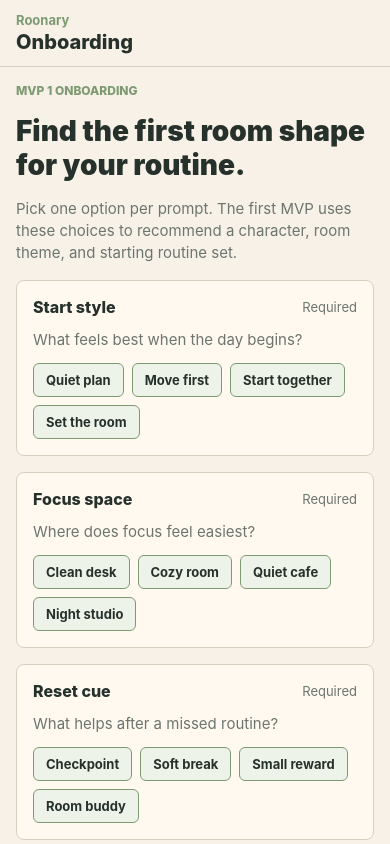
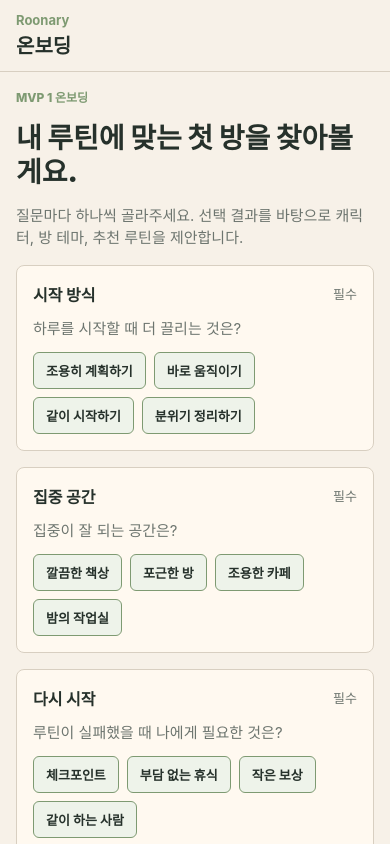
Before and after one commit to RealOil/Roonary, a React Native app: screen / in a window 390 px wide. Built offline with nearby package versions, Linux system fonts and the light colour scheme.

Commit message:
chore: set app language to Korean

```diff
--- a/App.tsx
+++ b/App.tsx
@@ -31,62 +31,62 @@ interface PersistedAppState {
   recommendation: RecommendationResult;
 }
 
-const STORAGE_KEY = 'roonary:mvp1-state';
+const STORAGE_KEY = 'roonary:mvp1-state-ko-v1';
 
 const onboardingQuestions = [
   {
     id: 'start',
-    title: 'Start style',
-    prompt: 'What feels best when the day begins?',
+    title: '시작 방식',
+    prompt: '하루를 시작할 때 더 끌리는 것은?',
     options: [
-      { id: 'planner', label: 'Quiet plan' },
-      { id: 'starter', label: 'Move first' },
-      { id: 'buddy', label: 'Start together' },
-      { id: 'cozy', label: 'Set the room' },
+      { id: 'planner', label: '조용히 계획하기' },
+      { id: 'starter', label: '바로 움직이기' },
+      { id: 'buddy', label: '같이 시작하기' },
+      { id: 'cozy', label: '분위기 정리하기' },
     ],
   },
   {
     id: 'space',
-    title: 'Focus space',
-    prompt: 'Where does focus feel easiest?',
+    title: '집중 공간',
+    prompt: '집중이 잘 되는 공간은?',
     options: [
-      { id: 'planner', label: 'Clean desk' },
-      { id: 'cozy', label: 'Cozy room' },
-      { id: 'buddy', label: 'Quiet cafe' },
-      { id: 'deep', label: 'Night studio' },
+      { id: 'planner', label: '깔끔한 책상' },
+      { id: 'cozy', label: '포근한 방' },
+      { id: 'buddy', label: '조용한 카페' },
+      { id: 'deep', label: '밤의 작업실' },
     ],
   },
   {
     id: 'reset',
-    title: 'Reset cue',
-    prompt: 'What helps after a missed routine?',
+    title: '다시 시작',
+    prompt: '루틴이 실패했을 때 나에게 필요한 것은?',
     options: [
-      { id: 'planner', label: 'Checkpoint' },
-      { id: 'restorer', label: 'Soft break' },
-      { id: 'starter', label: 'Small reward' },
-      { id: 'buddy', label: 'Room buddy' },
+      { id: 'planner', label: '체크포인트' },
+      { id: 'restorer', label: '부담 없는 휴식' },
+      { id: 'starter', label: '작은 보상' },
+      { id: 'buddy', label: '같이 하는 사람' },
     ],
   },
   {
     id: 'record',
-    title: 'Record style',
-    prompt: 'Which record would you most likely revisit?',
+    title: '기록 방식',
+    prompt: '나중에 다시 보고 싶은 기록은?',
     options: [
-      { id: 'planner', label: 'Clear timeline' },
-      { id: 'starter', label: 'Completion score' },
-      { id: 'cozy', label: 'Room scene' },
-      { id: 'buddy', label: 'Shared result' },
+      { id: 'planner', label: '선명한 타임라인' },
+      { id: 'starter', label: '완료 요약' },
+      { id: 'cozy', label: '방 장면' },
+      { id: 'buddy', label: '공유 결과물' },
     ],
   },
   {
     id: 'firstRoutine',
-    title: 'First routine',
-    prompt: 'What should Roonary help with first?',
+    title: '첫 루틴',
+    prompt: 'Roonary가 가장 먼저 도와줬으면 하는 루틴은?',
     options: [
-      { id: 'deep', label: 'Work / study' },
-      { id: 'cozy', label: 'Reading' },
-      { id: 'restorer', label: 'Wellness' },
-      { id: 'planner', label: 'Plan / review' },
+      { id: 'deep', label: '업무 / 공부' },
+      { id: 'cozy', label: '독서' },
+      { id: 'restorer', label: '운동 / 회복' },
+      { id: 'planner', label: '계획 / 회고' },
     ],
   },
 ];
@@ -190,7 +190,7 @@ export default function App() {
         <StatusBar style="dark" />
         <View style={styles.loadingShell}>
           <Text style={styles.brand}>Roonary</Text>
-          <Text style={styles.headerTitle}>Loading room...</Text>
+          <Text style={styles.headerTitle}>방을 여는 중...</Text>
         </View>
       </SafeAreaView>
     );
@@ -231,14 +231,14 @@ export default function App() {
           {screen === 'replay' && <ReplayScreen />}
           {screen === 'closet' && (
             <PlaceholderScreen
-              title="Closet"
+              title="옷장"
               recommendation={recommendation}
               onReset={resetOnboarding}
             />
           )}
           {screen === 'archive' && (
             <PlaceholderScreen
-              title="Archive"
+              title="아카이브"
               recommendation={recommendation}
               onReset={resetOnboarding}
             />
@@ -253,7 +253,7 @@ export default function App() {
 }
 
 function Header({ screen, onHome }: { screen: ScreenName; onHome: () => void }) {
-  const title = screen === 'room' ? 'My Room' : screenTitle(screen);
+  const title = screen === 'room' ? '내 방' : screenTitle(screen);
 
   return (
     <View style={styles.header}>
@@ -263,7 +263,7 @@ function Header({ screen, onHome }: { screen: ScreenName; onHome: () => void })
       </View>
       {screen !== 'onboarding' && (
         <Pressable style={styles.ghostButton} onPress={onHome}>
-          <Text style={styles.ghostButtonText}>Room</Text>
+          <Text style={styles.ghostButtonText}>방</Text>
         </Pressable>
       )}
     </View>
@@ -284,17 +284,17 @@ function OnboardingScreen({
 
   return (
     <View style={styles.stack}>
-      <Text style={styles.kicker}>MVP 1 onboarding</Text>
-      <Text style={styles.heroTitle}>Find the first room shape for your routine.</Text>
+      <Text style={styles.kicker}>MVP 1 온보딩</Text>
+      <Text style={styles.heroTitle}>내 루틴에 맞는 첫 방을 찾아볼게요.</Text>
       <Text style={styles.bodyText}>
-        Pick one option per prompt. The first MVP uses these choices to recommend a character,
-        room theme, and starting routine set.
+        질문마다 하나씩 골라주세요. 선택 결과를 바탕으로 캐릭터, 방 테마, 추천 루틴을
+        제안합니다.
       </Text>
       {onboardingQuestions.map((question) => (
         <View key={question.id} style={styles.panel}>
           <View style={styles.questionHeader}>
             <Text style={styles.panelTitle}>{question.title}</Text>
-            <Text style={styles.subtleText}>{answers[question.id] ? 'Selected' : 'Required'}</Text>
+            <Text style={styles.subtleText}>{answers[question.id] ? '선택됨' : '필수'}</Text>
           </View>
           <Text style={styles.bodyText}>{question.prompt}</Text>
           <View style={styles.optionGrid}>
@@ -317,7 +317,7 @@ function OnboardingScreen({
       ))}
       <PrimaryButton
         disabled={!canContinue}
-        label={canContinue ? 'View recommendation' : `${answeredCount}/5 answered`}
+        label={canContinue ? '추천 결과 보기' : `${answeredCount}/5 선택됨`}
         onPress={onDone}
       />
     </View>
@@ -333,16 +333,16 @@ function RecommendationScreen({
 }) {
   return (
     <View style={styles.stack}>
-      <Text style={styles.kicker}>Recommendation</Text>
+      <Text style={styles.kicker}>추천 결과</Text>
       <Text style={styles.heroTitle}>{recommendation.presetLabel}</Text>
       <View style={styles.recommendationCard}>
-        <RoomIllustration routineLabel="Plan" recommendation={recommendation} />
-        <MetricRow label="Animal" value={recommendation.animalLabel} />
-        <MetricRow label="Base color" value={recommendation.colorLabel} />
-        <MetricRow label="Room theme" value={recommendation.roomThemeLabel} />
-        <MetricRow label="Routine presets" value={recommendation.routines.join(', ')} />
+        <RoomIllustration routineLabel="계획" recommendation={recommendation} />
+        <MetricRow label="캐릭터" value={recommendation.animalLabel} />
+        <MetricRow label="기본 색상" value={recommendation.colorLabel} />
+        <MetricRow label="방 테마" value={recommendation.roomThemeLabel} />
+        <MetricRow label="추천 루틴" value={recommendation.routines.join(', ')} />
       </View>
-      <PrimaryButton label="Enter My Room" onPress={onAccept} />
+      <PrimaryButton label="내 방으로 들어가기" onPress={onAccept} />
     </View>
   );
 }
@@ -365,41 +365,41 @@ function RoomScreen({
       <View style={styles.roomTopline}>
         <View>
           <Text style={styles.kicker}>{formatTodayLabel()}</Text>
-          <Text style={styles.heroTitle}>My Room</Text>
+          <Text style={styles.heroTitle}>내 방</Text>
         </View>
         <View style={styles.statusBadge}>
-          <Text style={styles.statusText}>{currentRoutine.status}</Text>
+          <Text style={styles.statusText}>{statusLabel(currentRoutine.status)}</Text>
         </View>
       </View>
 
       <RoomIllustration routineLabel={currentRoutine.title} recommendation={recommendation} />
 
       <View style={styles.panel}>
-        <Text style={styles.panelTitle}>Current routine</Text>
+        <Text style={styles.panelTitle}>현재 루틴</Text>
         <Text style={styles.bigRoutine}>{currentRoutine.title}</Text>
         <Text style={styles.bodyText}>{recommendation.stateLabel}</Text>
         <View style={styles.buttonRow}>
-          <SecondaryButton label="Set routine" onPress={onRoutinePress} />
-          <SecondaryButton label="Daily Replay" onPress={onReplayPress} />
+          <SecondaryButton label="루틴 설정" onPress={onRoutinePress} />
+          <SecondaryButton label="데일리 리플레이" onPress={onReplayPress} />
         </View>
       </View>
 
       <View style={styles.sectionHeader}>
-        <Text style={styles.sectionTitle}>Today routines</Text>
-        <Text style={styles.subtleText}>{routinePresets.length} presets</Text>
+        <Text style={styles.sectionTitle}>오늘의 루틴</Text>
+        <Text style={styles.subtleText}>{routinePresets.length}개 프리셋</Text>
       </View>
       <View style={styles.cardGrid}>
         {routinePresets.map((routine) => (
           <View key={routine.id} style={styles.routineCard}>
             <Text style={styles.cardTitle}>{routine.title}</Text>
-            <Text style={styles.subtleText}>{routine.status}</Text>
+            <Text style={styles.subtleText}>{statusLabel(routine.status)}</Text>
           </View>
         ))}
       </View>
 
       <View style={styles.sectionHeader}>
-        <Text style={styles.sectionTitle}>Setlog Frames</Text>
-        <Text style={styles.subtleText}>mock data</Text>
+        <Text style={styles.sectionTitle}>셋로그 프레임</Text>
+        <Text style={styles.subtleText}>임시 데이터</Text>
       </View>
       {setlogFrames.slice(0, 3).map((frame) => (
         <Pressable key={frame.id} style={styles.frameRow} onPress={onFramePress}>
@@ -425,8 +425,8 @@ function RoutineScreen({
 }) {
   return (
     <View style={styles.stack}>
-      <Text style={styles.kicker}>Today routine setup</Text>
-      <Text style={styles.heroTitle}>Choose the routine your room should show now.</Text>
+      <Text style={styles.kicker}>오늘의 루틴 설정</Text>
+      <Text style={styles.heroTitle}>지금 방에 보여줄 루틴을 골라주세요.</Text>
       {routinePresets.map((routine) => {
         const selected = routine.id === currentRoutineId;
         return (
@@ -437,15 +437,15 @@ function RoutineScreen({
           >
             <View>
               <Text style={styles.cardTitle}>{routine.title}</Text>
-              <Text style={styles.subtleText}>{routine.estimatedMinutes} min preset</Text>
+              <Text style={styles.subtleText}>{routine.estimatedMinutes}분 프리셋</Text>
             </View>
             <Text style={selected ? styles.selectedText : styles.subtleText}>
-              {selected ? 'Current' : routine.status}
+              {selected ? '현재 선택' : statusLabel(routine.status)}
             </Text>
           </Pressable>
         );
       })}
-      <PrimaryButton label="Back to My Room" onPress={onDone} />
+      <PrimaryButton label="내 방으로 돌아가기" onPress={onDone} />
     </View>
   );
 }
@@ -453,26 +453,26 @@ function RoutineScreen({
 function ReplayScreen() {
   return (
     <View style={styles.stack}>
-      <Text style={styles.kicker}>Daily Replay</Text>
+      <Text style={styles.kicker}>데일리 리플레이</Text>
       <Text style={styles.heroTitle}>{dailyReplay.date}</Text>
       <View style={styles.statsGrid}>
-        <StatCard label="Room EXP" value={`+${dailyReplay.stats.roomExp}`} />
-        <StatCard label="Focus" value={`+${dailyReplay.stats.focus}`} />
-        <StatCard label="Wellness" value={`+${dailyReplay.stats.wellness}`} />
-        <StatCard label="Creativity" value={`+${dailyReplay.stats.creativity}`} />
+        <StatCard label="방 EXP" value={`+${dailyReplay.stats.roomExp}`} />
+        <StatCard label="집중" value={`+${dailyReplay.stats.focus}`} />
+        <StatCard label="회복" value={`+${dailyReplay.stats.wellness}`} />
+        <StatCard label="창작" value={`+${dailyReplay.stats.creativity}`} />
       </View>
       <View style={styles.panel}>
-        <Text style={styles.panelTitle}>Routine Summary</Text>
+        <Text style={styles.panelTitle}>루틴 요약</Text>
         {dailyReplay.routineSummary.map((summary) => (
           <MetricRow
             key={summary.routineType}
             label={routineLabels[summary.routineType]}
-            value={`${summary.totalMinutes}m / ${summary.status}`}
+            value={`${summary.totalMinutes}분 / ${summaryStatusLabel(summary.status)}`}
           />
         ))}
       </View>
       <View style={styles.panel}>
-        <Text style={styles.panelTitle}>Generated Frames</Text>
+        <Text style={styles.panelTitle}>생성된 프레임</Text>
         {setlogFrames.map((frame) => (
           <View key={frame.id} style={styles.timelineRow}>
             <Text style={styles.frameTime}>{frame.timestamp}</Text>
@@ -495,21 +495,21 @@ function PlaceholderScreen({
   recommendation: RecommendationResult;
   onReset: () => void;
 }) {
-  const isCloset = title === 'Closet';
+  const isCloset = title === '옷장';
 
   return (
     <View style={styles.stack}>
-      <Text style={styles.kicker}>MVP 1 placeholder</Text>
+      <Text style={styles.kicker}>MVP 1 자리 표시</Text>
       <Text style={styles.heroTitle}>{title}</Text>
       <View style={styles.panel}>
-        <Text style={styles.panelTitle}>{isCloset ? 'Current character' : 'Saved records'}</Text>
+        <Text style={styles.panelTitle}>{isCloset ? '현재 캐릭터' : '저장된 기록'}</Text>
         <Text style={styles.bodyText}>
           {isCloset
-            ? `${recommendation.presetLabel} ${recommendation.animalLabel} / ${recommendation.colorLabel}. Outfits and props are reserved for a later MVP.`
-            : 'Today Daily Replay is visible here. Past replay filters are reserved for a later MVP.'}
+            ? `${recommendation.presetLabel} ${recommendation.animalLabel} / ${recommendation.colorLabel}. 의상과 소품은 다음 MVP에서 확장합니다.`
+            : '오늘의 데일리 리플레이가 이곳에 표시됩니다. 과거 기록 필터는 다음 MVP에서 확장합니다.'}
         </Text>
       </View>
-      {isCloset && <SecondaryButton label="Reset onboarding" onPress={onReset} />}
+      {isCloset && <SecondaryButton label="온보딩 다시 하기" onPress={onReset} />}
     </View>
   );
 }
@@ -555,11 +555,11 @@ function BottomNav({
   onNavigate: (screen: ScreenName) => void;
 }) {
   const items: { label: string; screen: ScreenName }[] = [
-    { label: 'Room', screen: 'room' },
-    { label: 'Routine', screen: 'routine' },
-    { label: 'Replay', screen: 'replay' },
-    { label: 'Closet', screen: 'closet' },
-    { label: 'Archive', screen: 'archive' },
+    { label: '방', screen: 'room' },
+    { label: '루틴', screen: 'routine' },
+    { label: '리플레이', screen: 'replay' },
+    { label: '옷장', screen: 'closet' },
+    { label: '아카이브', screen: 'archive' },
   ];
 
   return (
@@ -682,7 +682,7 @@ function roomThemeColor(roomTheme: RecommendationResult['roomTheme']) {
 }
 
 function formatTodayLabel() {
-  return new Intl.DateTimeFormat('en', {
+  return new Intl.DateTimeFormat('ko-KR', {
     month: '2-digit',
     day: '2-digit',
     weekday: 'short',
@@ -691,16 +691,39 @@ function formatTodayLabel() {
 
 function screenTitle(screen: ScreenName) {
   const titles: Record<ScreenName, string> = {
-    onboarding: 'Onboarding',
-    recommendation: 'Recommendation',
-    room: 'My Room',
-    routine: 'Routine',
-    replay: 'Daily Replay',
-    closet: 'Closet',
-    archive: 'Archive',
+    onboarding: '온보딩',
+    recommendation: '추천 결과',
+    room: '내 방',
+    routine: '루틴',
+    replay: '데일리 리플레이',
+    closet: '옷장',
+    archive: '아카이브',
   };
 
   return titles[screen];
+}
+
+function statusLabel(status: Routine['status']) {
+  const labels: Record<Routine['status'], string> = {
+    planned: '예정',
+    active: '진행 중',
+    completed: '완료',
+    deferred: '미룸',
+    skipped: '건너뜀',
+  };
+
+  return labels[status];
+}
+
+function summaryStatusLabel(status: 'completed' | 'partial' | 'deferred' | 'skipped') {
+  const labels = {
+    completed: '완료',
+    partial: '일부 진행',
+    deferred: '미룸',
+    skipped: '건너뜀',
+  };
+
+  return labels[status];
 }
 
 const styles = StyleSheet.create({
--- a/src/data/mockData.ts
+++ b/src/data/mockData.ts
@@ -10,18 +10,18 @@ import {
 } from '../models/types';
 
 export const routineLabels: Record<RoutineType, string> = {
-  code_work: 'Code / Work',
-  read: 'Read',
-  workout: 'Workout',
-  plan: 'Plan',
-  review: 'Review',
-  create: 'Create',
-  rest: 'Rest',
+  code_work: '업무 / 공부',
+  read: '독서',
+  workout: '운동',
+  plan: '계획',
+  review: '회고',
+  create: '창작',
+  rest: '휴식',
 };
 
 export const mockUser: User = {
   id: 'user-yujin',
-  nickname: 'Yujin',
+  nickname: '유진',
   avatarId: 'avatar-quiet-owl',
   myRoomId: 'room-main',
   onboardingCompleted: false,
@@ -32,18 +32,18 @@ export const mockAvatar: Avatar = {
   userId: mockUser.id,
   preset: 'quiet_planner',
   animalType: 'owl',
-  baseColor: 'moss green',
+  baseColor: '이끼 초록',
   currentRoutineId: 'routine-code',
-  currentStateLabel: 'Working at the desk with a small planner nearby.',
+  currentStateLabel: '작은 플래너를 옆에 두고 책상에서 집중하는 중.',
 };
 
 export const mockRoom: MyRoom = {
   id: 'room-main',
   userId: mockUser.id,
   theme: 'clean_desk',
-  wallpaperLabel: 'warm paper wall',
-  floorLabel: 'pale wood floor',
-  furnitureLabels: ['desk', 'bookshelf', 'plant', 'planner board'],
+  wallpaperLabel: '따뜻한 종이 벽지',
+  floorLabel: '밝은 나무 바닥',
+  furnitureLabels: ['책상', '책장', '화분', '플래너 보드'],
 };
 
 export const routinePresets: Routine[] = [
@@ -51,7 +51,7 @@ export const routinePresets: Routine[] = [
     id: 'routine-plan',
     userId: mockUser.id,
     type: 'plan',
-    title: 'Plan',
+    title: '계획',
     status: 'completed',
     estimatedMinutes: 30,
   },
@@ -59,7 +59,7 @@ export const routinePresets: Routine[] = [
     id: 'routine-code',
     userId: mockUser.id,
     type: 'code_work',
-    title: 'Code / Work',
+    title: '업무 / 공부',
     status: 'active',
     estimatedMinutes: 120,
   },
@@ -67,7 +67,7 @@ export const routinePresets: Routine[] = [
     id: 'routine-rest',
     userId: mockUser.id,
     type: 'rest',
-    title: 'Rest',
+    title: '휴식',
     status: 'planned',
     estimatedMinutes: 45,
   },
@@ -75,7 +75,7 @@ export const routinePresets: Routine[] = [
     id: 'routine-workout',
     userId: mockUser.id,
     type: 'workout',
-    title: 'Workout',
+    title: '운동',
     status: 'planned',
     estimatedMinutes: 30,
   },
@@ -83,7 +83,7 @@ export const routinePresets: Routine[] = [
     id: 'routine-read',
     userId: mockUser.id,
     type: 'read',
-    title: 'Read',
+    title: '독서',
     status: 'planned',
     estimatedMinutes: 40,
   },
@@ -97,8 +97,8 @@ export const setlogFrames: SetlogFrame[] = [
     timestamp: '08:00',
     routineType: 'plan',
     routineStatus: 'completed',
-    sceneLabel: 'Planner board check',
-    variationLabel: 'opening planner',
+    sceneLabel: '플래너 보드 확인',
+    variationLabel: '플래너 펼치기',
     roomTheme: 'clean_desk',
   },
   {
@@ -108,8 +108,8 @@ export const setlogFrames: SetlogFrame[] = [
     timestamp: '10:00',
     routineType: 'code_work',
     routineStatus: 'active',
-    sceneLabel: 'Laptop desk session',
-    variationLabel: 'typing with coffee',
+    sceneLabel: '노트북 책상 집중',
+    variationLabel: '커피 옆에서 타이핑',
     roomTheme: 'clean_desk',
   },
   {
@@ -119,8 +119,8 @@ export const setlogFrames: SetlogFrame[] = [
     timestamp: '14:00',
     routineType: 'rest',
     routineStatus: 'planned',
-    sceneLabel: 'Tea break corner',
-    variationLabel: 'resting near plant',
+    sceneLabel: '차 마시는 휴식 코너',
+    variationLabel: '화분 옆에서 쉬기',
     roomTheme: 'cozy_room',
   },
   {
@@ -130,8 +130,8 @@ export const setlogFrames: SetlogFrame[] = [
     timestamp: '18:00',
     routineType: 'workout',
     routineStatus: 'planned',
-    sceneLabel: 'Stretching mat',
-    variationLabel: 'light stretching',
+    sceneLabel: '스트레칭 매트',
+    variationLabel: '가벼운 스트레칭',
     roomTheme: 'home_gym',
   },
   {
@@ -141,8 +141,8 @@ export const setlogFrames: SetlogFrame[] = [
     timestamp: '22:00',
     routineType: 'read',
     routineStatus: 'planned',
-    sceneLabel: 'Sofa reading',
-    variationLabel: 'reading with tea',
+    sceneLabel: '소파 독서',
+    variationLabel: '차와 함께 책 읽기',
     roomTheme: 'cozy_room',
   },
 ];
@@ -168,60 +168,60 @@ export const dailyReplay: DailyReplay = {
 };
 
 export const defaultRecommendation: RecommendationResult = {
-  presetLabel: 'Quiet Planner',
-  animalLabel: 'Owl',
-  colorLabel: 'Moss green',
-  roomThemeLabel: 'Clean desk',
+  presetLabel: '조용한 계획가',
+  animalLabel: '부엉이',
+  colorLabel: '이끼 초록',
+  roomThemeLabel: '깔끔한 책상',
   roomTheme: 'clean_desk',
-  routines: ['Plan', 'Code / Work', 'Review', 'Rest'],
-  stateLabel: 'Working at the desk with a small planner nearby.',
+  routines: ['계획', '업무 / 공부', '회고', '휴식'],
+  stateLabel: '작은 플래너를 옆에 두고 책상에서 집중하는 중.',
 };
 
 export const recommendationProfiles: Record<string, RecommendationResult> = {
   planner: defaultRecommendation,
   starter: {
-    presetLabel: 'Spark Starter',
-    animalLabel: 'Fox',
-    colorLabel: 'Warm coral',
-    roomThemeLabel: 'Quiet cafe',
+    presetLabel: '빠른 시작가',
+    animalLabel: '여우',
+    colorLabel: '따뜻한 코랄',
+    roomThemeLabel: '조용한 카페',
     roomTheme: 'quiet_cafe',
-    routines: ['Code / Work', 'Create', 'Workout', 'Rest'],
-    stateLabel: 'Ready to start fast with a bright desk setup.',
+    routines: ['업무 / 공부', '창작', '운동', '휴식'],
+    stateLabel: '밝은 책상 앞에서 빠르게 시작할 준비를 마친 상태.',
   },
   cozy: {
-    presetLabel: 'Cozy Finisher',
-    animalLabel: 'Rabbit',
-    colorLabel: 'Soft cream',
-    roomThemeLabel: 'Cozy room',
+    presetLabel: '포근한 완주가',
+    animalLabel: '토끼',
+    colorLabel: '부드러운 크림',
+    roomThemeLabel: '포근한 방',
     roomTheme: 'cozy_room',
-    routines: ['Read', 'Rest', 'Review', 'Plan'],
-    stateLabel: 'Settled into a soft corner and moving steadily.',
+    routines: ['독서', '휴식', '회고', '계획'],
+    stateLabel: '포근한 구석에 자리를 잡고 천천히 이어가는 중.',
   },
   buddy: {
-    presetLabel: 'Room Buddy',
-    animalLabel: 'Hamster',
-    colorLabel: 'Honey yellow',
-    roomThemeLabel: 'Clean desk',
+    presetLabel: '룸 버디',
+    animalLabel: '햄스터',
+    colorLabel: '꿀빛 노랑',
+    roomThemeLabel: '깔끔한 책상',
     roomTheme: 'clean_desk',
-    routines: ['Plan', 'Code / Work', 'Read', 'Review'],
-    stateLabel: 'Keeping pace with a shared-room mindset.',
+    routines: ['계획', '업무 / 공부', '독서', '회고'],
+    stateLabel: '함께 하는 리듬을 떠올리며 페이스를 맞추는 중.',
   },
   deep: {
-    presetLabel: 'Deep Worker',
-    animalLabel: 'Bear',
-    colorLabel: 'Slate blue',
-    roomThemeLabel: 'Night studio',
+    presetLabel: '깊은 몰입가',
+    animalLabel: '곰',
+    colorLabel: '슬레이트 블루',
+    roomThemeLabel: '밤의 작업실',
     roomTheme: 'night_studio',
-    routines: ['Code / Work', 'Read', 'Review', 'Rest'],
-    stateLabel: 'Focused in a low-light work scene.',
+    routines: ['업무 / 공부', '독서', '회고', '휴식'],
+    stateLabel: '낮은 조명의 작업실에서 깊게 몰입하는 중.',
   },
   restorer: {
-    presetLabel: 'Soft Restorer',
-    animalLabel: 'Cat',
-    colorLabel: 'Leaf green',
-    roomThemeLabel: 'Cozy room',
+    presetLabel: '부드러운 회복가',
+    animalLabel: '고양이',
+    colorLabel: '잎사귀 초록',
+    roomThemeLabel: '포근한 방',
     roomTheme: 'cozy_room',
-    routines: ['Rest', 'Workout', 'Review', 'Read'],
-    stateLabel: 'Balancing recovery and routine in a calm room.',
+    routines: ['휴식', '운동', '회고', '독서'],
+    stateLabel: '차분한 방에서 회복과 루틴의 균형을 맞추는 중.',
   },
 };
```
Also changed, not shown: 4 other files (tests, documents, lock files or other folders).
